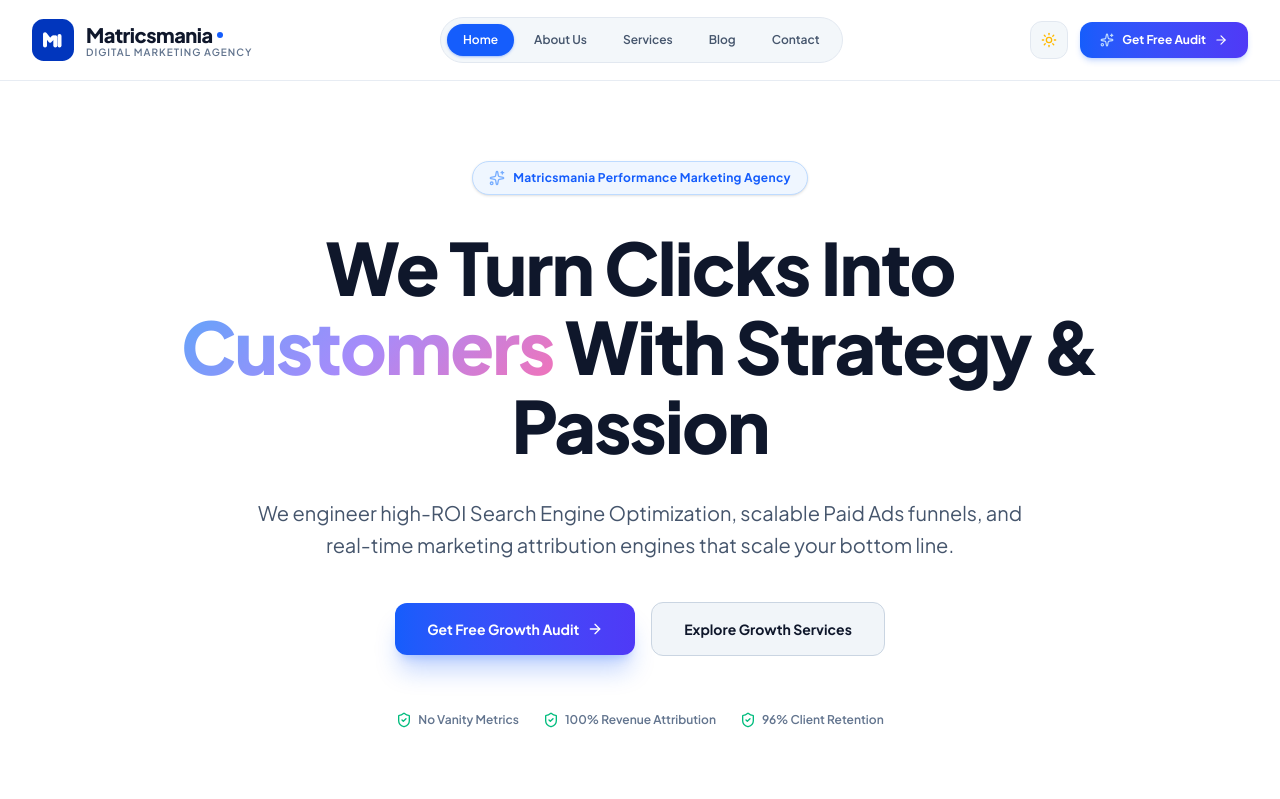
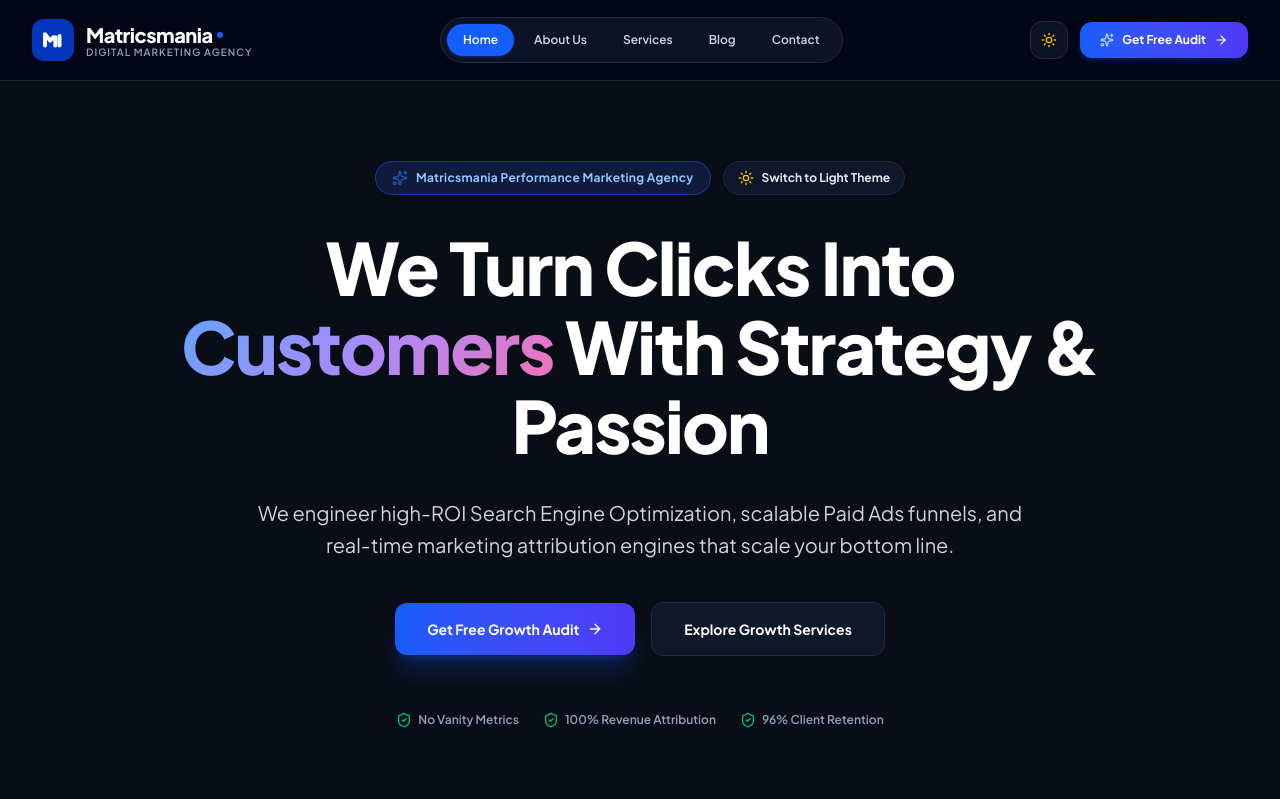
Before and after one commit to matricsmania-cmyk/matrics-mania, a React (Vite) app: page / in a window 1280 px wide. Shown: the top 799 px of the page. Built offline with nearby package versions, Linux system fonts and the light colour scheme.

Commit message:
feat: add dark mode toggle to Home page
Configure custom Tailwind variant for dark mode and integrate theme toggle control into the Home page component.

```diff
--- a/src/index.css
+++ b/src/index.css
@@ -1,4 +1,6 @@
 @import "tailwindcss";
+
+@custom-variant dark (&:where(.dark, .dark *));
 
 @theme {
   --font-sans: 'Plus Jakarta Sans', 'Outfit', 'Sora', system-ui, -apple-system, sans-serif;
--- a/src/pages/HomePage.tsx
+++ b/src/pages/HomePage.tsx
@@ -3,7 +3,8 @@ import { PageType, BlogPost } from '../types';
 import { SERVICES_DATA, CASE_STUDIES_DATA, TESTIMONIALS_DATA, CLIENT_LOGOS, AGENCY_METRICS, BLOG_POSTS_DATA } from '../data/mockData';
 import { ROICalculator } from '../components/ROICalculator';
 import { AuditSimulator } from '../components/AuditSimulator';
-import { ArrowRight, CheckCircle2, TrendingUp, Sparkles, ShieldCheck, Search, Target, Code, Share2, FileText, BarChart3, Star, ChevronRight } from 'lucide-react';
+import { useTheme } from '../context/ThemeContext';
+import { ArrowRight, CheckCircle2, TrendingUp, Sparkles, ShieldCheck, Search, Target, Code, Share2, FileText, BarChart3, Star, ChevronRight, Sun, Moon } from 'lucide-react';
 
 interface HomePageProps {
   onNavigate: (page: PageType) => void;
@@ -18,6 +19,8 @@ export const HomePage: React.FC<HomePageProps> = ({
   onOpenBlogModal,
   onShowToast,
 }) => {
+  const { theme, toggleTheme } = useTheme();
+
   const getIcon = (iconName: string) => {
     switch (iconName) {
       case 'Search': return <Search className="w-6 h-6 text-blue-500" />;
@@ -37,10 +40,30 @@ export const HomePage: React.FC<HomePageProps> = ({
         <div className="absolute top-1/4 left-1/2 -translate-x-1/2 -translate-y-1/2 w-[600px] h-[600px] bg-gradient-to-tr from-blue-600/20 via-purple-600/20 to-pink-600/10 rounded-full blur-3xl pointer-events-none -z-10" />
 
         <div className="max-w-7xl mx-auto px-4 sm:px-6 lg:px-8 text-center space-y-8">
-          {/* Badge */}
-          <div className="inline-flex items-center gap-2 px-4 py-2 rounded-full bg-blue-50 dark:bg-blue-950/60 border border-blue-200 dark:border-blue-800/80 text-blue-600 dark:text-blue-300 text-xs font-bold tracking-wide shadow-sm">
-            <Sparkles className="w-4 h-4 text-blue-500 animate-pulse" />
-            <span>Matricsmania Performance Marketing Agency</span>
+          {/* Badge & Theme Toggle */}
+          <div className="flex flex-wrap items-center justify-center gap-3">
+            <div className="inline-flex items-center gap-2 px-4 py-2 rounded-full bg-blue-50 dark:bg-blue-950/60 border border-blue-200 dark:border-blue-800/80 text-blue-600 dark:text-blue-300 text-xs font-bold tracking-wide shadow-sm">
+              <Sparkles className="w-4 h-4 text-blue-500 animate-pulse" />
+              <span>Matricsmania Performance Marketing Agency</span>
+            </div>
+
+            <button
+              onClick={toggleTheme}
+              className="inline-flex items-center gap-2 px-3.5 py-2 rounded-full bg-slate-100 dark:bg-slate-900 border border-slate-300 dark:border-slate-800 text-slate-800 dark:text-slate-200 text-xs font-bold hover:bg-slate-200 dark:hover:bg-slate-800 transition-all cursor-pointer shadow-sm"
+              title="Toggle Dark/Light Theme"
+            >
+              {theme === 'dark' ? (
+                <>
+                  <Sun className="w-4 h-4 text-amber-400" />
+                  <span>Switch to Light Theme</span>
+                </>
+              ) : (
+                <>
+                  <Moon className="w-4 h-4 text-indigo-600 dark:text-indigo-400" />
+                  <span>Switch to Dark Theme</span>
+                </>
+              )}
+            </button>
           </div>
 
           {/* Main Headline */}
```
